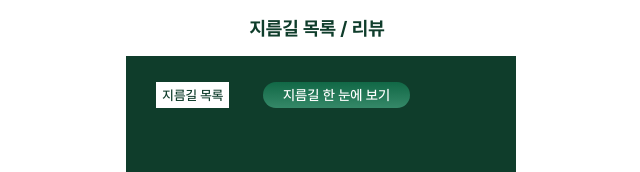
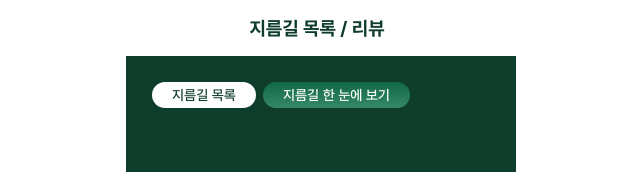
Before and after one commit to Ewhaian-WebEngineering/ewha-navi, a React (Create React App) app in the folder client/: page /path-map in a window 1280 px wide. Shown: the top 172 px of the page, without its empty margins (319-959 px from the left). Built offline with nearby package versions, Linux system fonts and the light colour scheme.

Commit message:
지름길 목록 프론트 마무리

```diff
--- a/client/src/components/views/PathListPage/PathMap.jsx
+++ b/client/src/components/views/PathListPage/PathMap.jsx
@@ -62,8 +62,8 @@
     isClicked
       ? "linear-gradient(to bottom, #358868 0%, #116846 100%)"
       : "white"};
-  color: ${({ isClicked }) => (isClicked ? "white" : "#0F3D2B")};
-  border: ${({ isClicked }) => (isClicked ? "none" : "none")}; /*
+  color: ${({ isClicked }) => (isClicked ? "white" : "#0F3D2B")}; /* 비활성화 시 폰트 색을 검은색으로 변경 */
+  border: ${({ isClicked }) => (isClicked ? "none" : "none")}; /* 비활성화 시 테두리를 없앰 */
   padding: 5px 20px;
   border-radius: 20px;
   cursor: pointer;
@@ -77,8 +77,8 @@
     isClicked
       ? "linear-gradient(to bottom, #116846 0%, #358868 100%)"
       : "white"};
-  color: ${({ isClicked }) => (isClicked ? "white" : "#0F3D2B")};
-  border: ${({ isClicked }) => (isClicked ? "none" : "none")};
+  color: ${({ isClicked }) => (isClicked ? "white" : "#0F3D2B")}; /* 비활성화 시 폰트 색을 검은색으로 변경 */
+  border: ${({ isClicked }) => (isClicked ? "none" : "none")}; /* 비활성화 시 테두리를 없앰 */
   padding: 5px 20px;
   border-radius: 20px;
   cursor: pointer;
```
